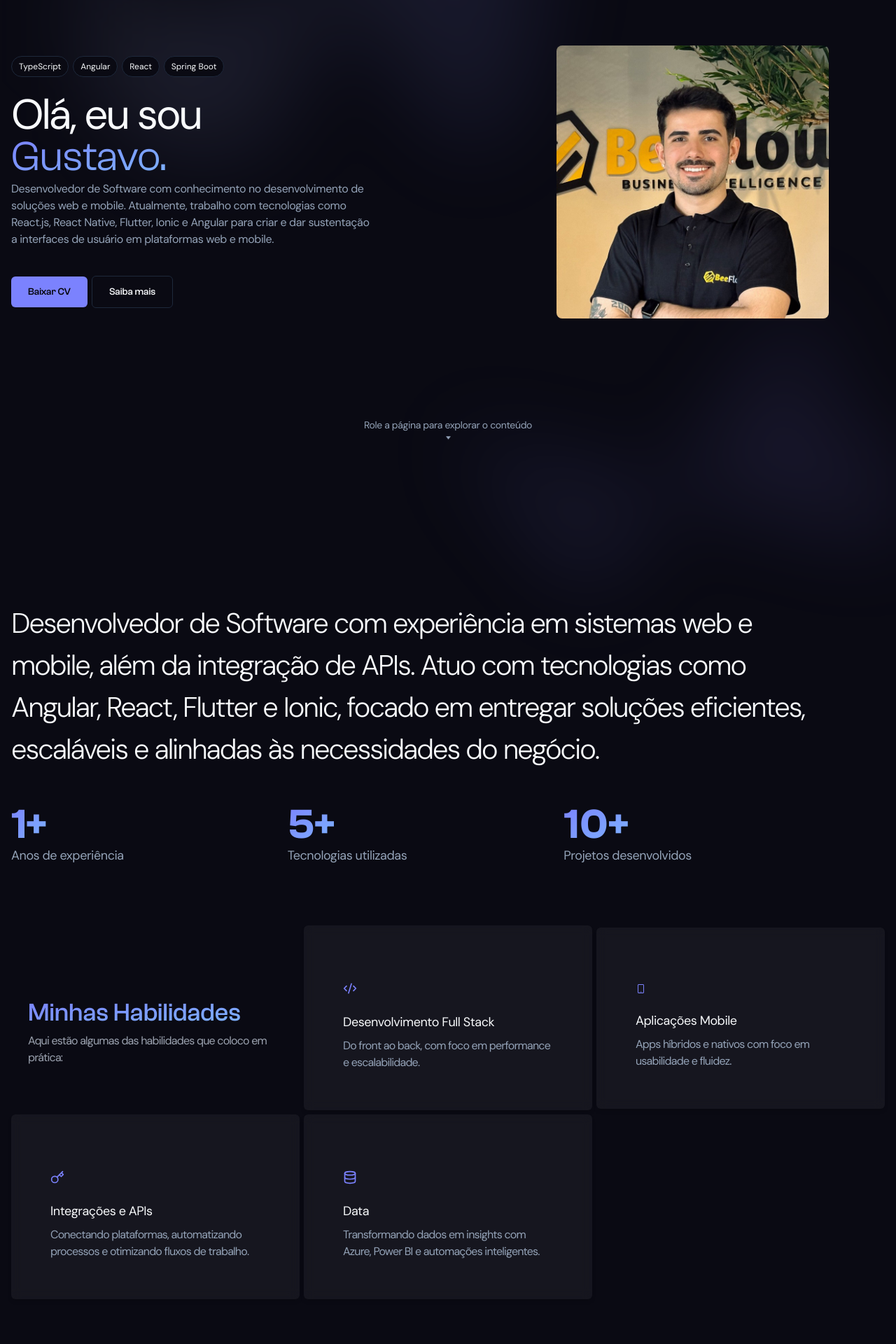
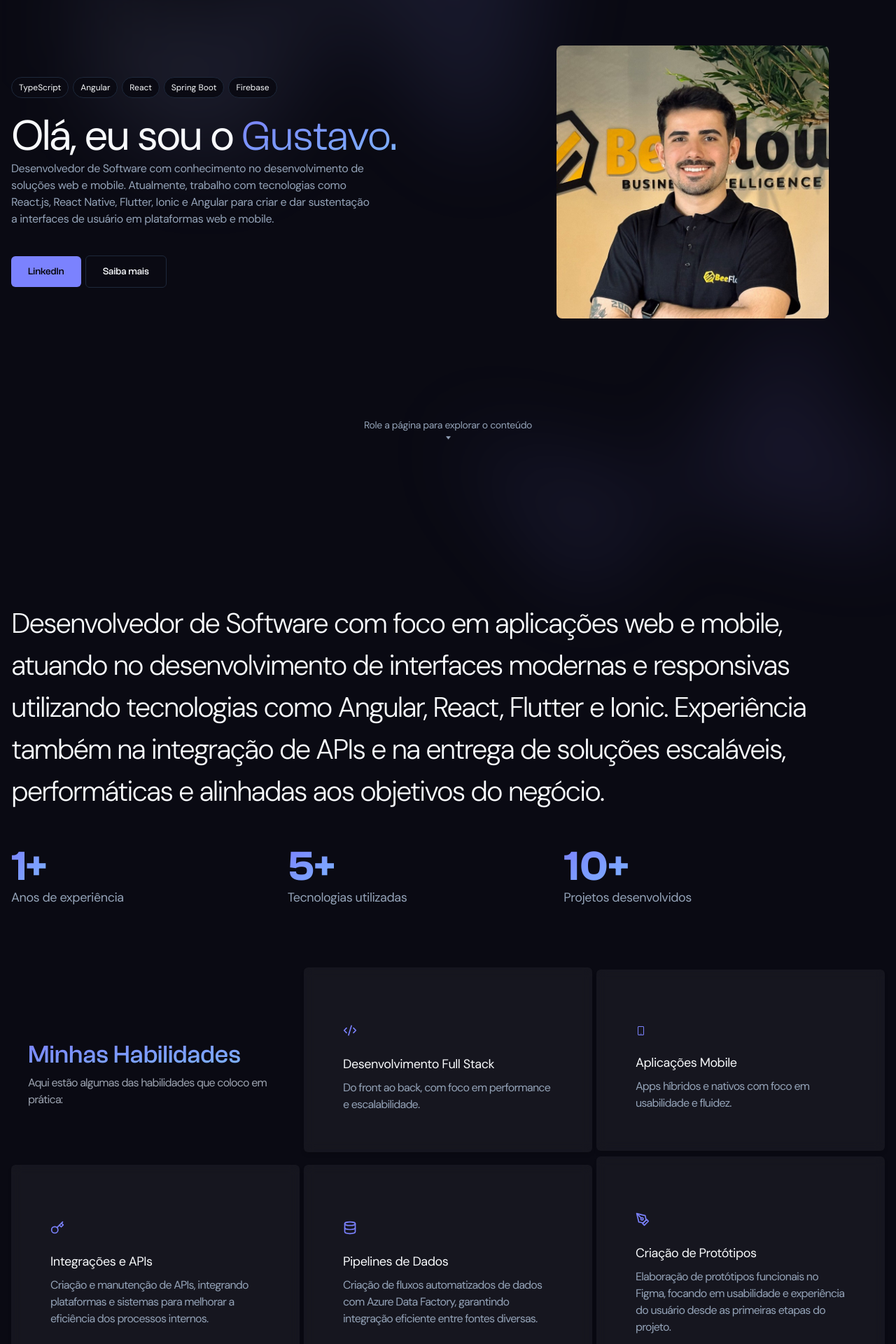
Before and after one commit to gustavo-rebelo/portfolio, a Next.js app: page / in a window 1280 px wide. Shown: the part 140-2060 px from the top of the page at 70% size. Built offline with nearby package versions, Linux system fonts and the light colour scheme.

Commit message:
modifica descricao

```diff
--- a/src/pages/index.tsx
+++ b/src/pages/index.tsx
@@ -6,6 +6,7 @@ import {
   Code2,
   DatabaseIcon,
   KeyIcon,
+  PenToolIcon
 } from "lucide-react";
 import { MobileIcon, TriangleDownIcon } from "@radix-ui/react-icons";
 import Link from "next/link";
@@ -16,9 +17,6 @@ import {
 import VanillaTilt from "vanilla-tilt";
 import { motion } from "framer-motion";
 import Image from 'next/image';
-import { redirect } from "next/dist/server/api-utils";
-
-
 
 
 const aboutStats = [
@@ -43,14 +41,20 @@ const skills = [
   {
     service: "Integrações e APIs",
     description:
-      "Conectando plataformas, automatizando processos e otimizando fluxos de trabalho.",
+      "Criação e manutenção de APIs, integrando plataformas e sistemas para melhorar a eficiência dos processos internos.",
     icon: KeyIcon,
   },
   {
-    service: "Data",
+    service: "Pipelines de Dados",
     description:
-      "Transformando dados em insights com Azure, Power BI e automações inteligentes.",
+      "Criação de fluxos automatizados de dados com Azure Data Factory, garantindo integração eficiente entre fontes diversas.",
     icon: DatabaseIcon,
+  },
+  {
+    service: "Criação de Protótipos",
+    description:
+      "Elaboração de protótipos funcionais no Figma, focando em usabilidade e experiência do usuário desde as primeiras etapas do projeto.",
+    icon: PenToolIcon, // ou outro ícone de design, como PenToolIcon
   },
 ];
 
@@ -149,6 +153,7 @@ export default function Home() {
               <span className={styles.pill}>Angular</span>
               <span className={styles.pill}>React</span>
               <span className={styles.pill}>Spring Boot</span>
+              <span className={styles.pill}>Firebase</span>
             </div>
             <div>
               <h1
@@ -158,12 +163,11 @@ export default function Home() {
                 data-scroll-direction="horizontal"
               >
                 <span className="text-6xl tracking-tighter text-foreground 2xl:text-8xl">
-                  Olá, eu sou
-                  <br />
+                  Olá, eu sou o {" "}
                 </span>
-                <span className="clash-grotesk text-gradient text-6xl 2xl:text-8xl">
-                  Gustavo.
-                </span>
+                  <span className="clash-grotesk text-gradient text-6xl 2xl:text-8xl">
+                    Gustavo.
+                  </span>
               </h1>
               <p
                 data-scroll
@@ -180,11 +184,11 @@ export default function Home() {
               data-scroll-speed="0.1"
               className="flex flex-row items-center space-x-1.5 pt-6"
             >
-              <Link href="/assets/curriculo.pdf" passHref>
+              <a href="https://www.linkedin.com/in/gustavo-mendes-rebelo/" target="_blank" rel="noopener noreferrer">
                 <Button rel="noopener noreferrer">
-                  Baixar CV
+                  LinkedIn
                 </Button>
-              </Link>
+              </a>
               <Button
                 variant="outline"
                 onClick={() => scrollTo(document.querySelector("#about"))}
@@ -228,8 +232,7 @@ export default function Home() {
             className="my-14 flex max-w-6xl flex-col justify-start space-y-10"
           >
             <h2 className="py-16  pb-2 text-3xl font-light leading-normal tracking-tighter text-foreground xl:text-[40px]">
-              Desenvolvedor de Software com experiência em sistemas web e mobile, além da integração de APIs. Atuo com tecnologias como Angular, React, Flutter e Ionic, focado em entregar soluções eficientes, escaláveis e alinhadas às necessidades do negócio.
-            </h2>
+            Desenvolvedor de Software com foco em aplicações web e mobile, atuando no desenvolvimento de interfaces modernas e responsivas utilizando tecnologias como Angular, React, Flutter e Ionic. Experiência também na integração de APIs e na entrega de soluções escaláveis, performáticas e alinhadas aos objetivos do negócio.            </h2>
             <div className="grid grid-cols-2 gap-8 xl:grid-cols-3">
               {aboutStats.map((stat) => (
                 <div
```
